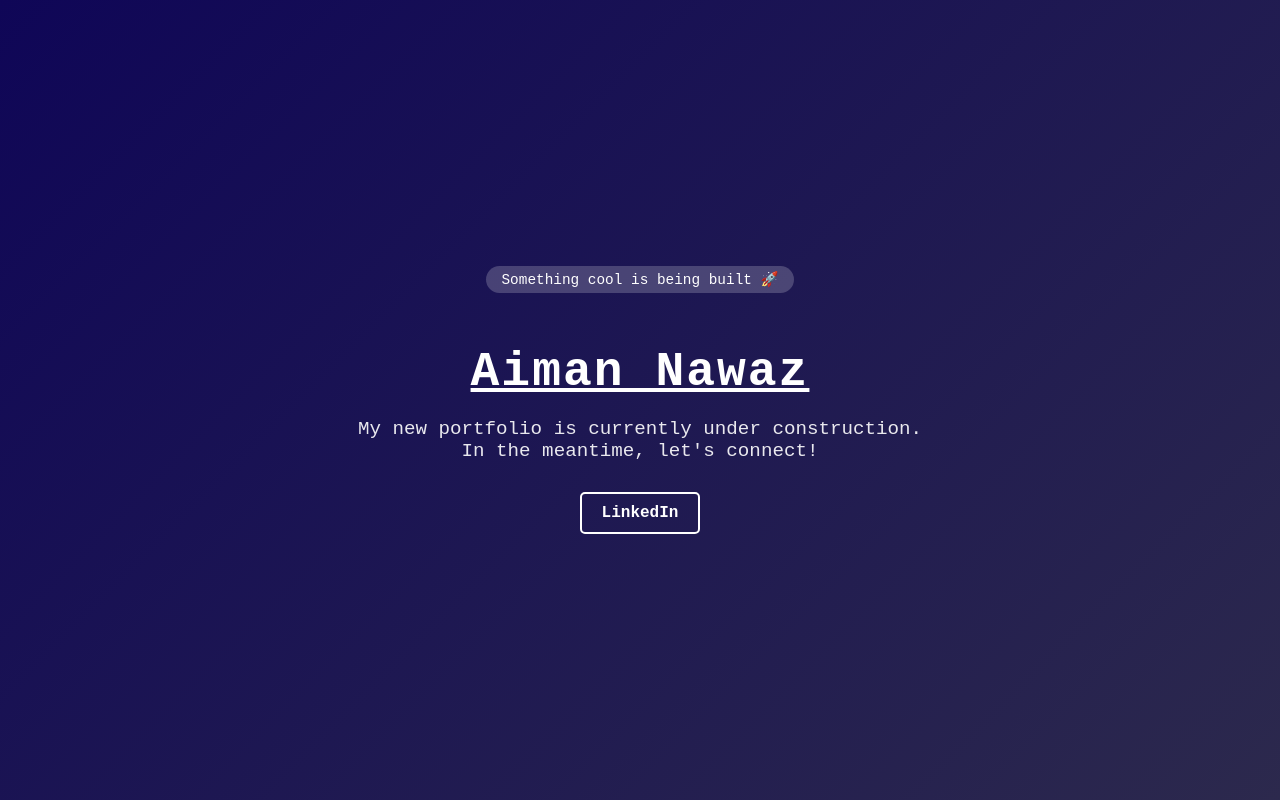
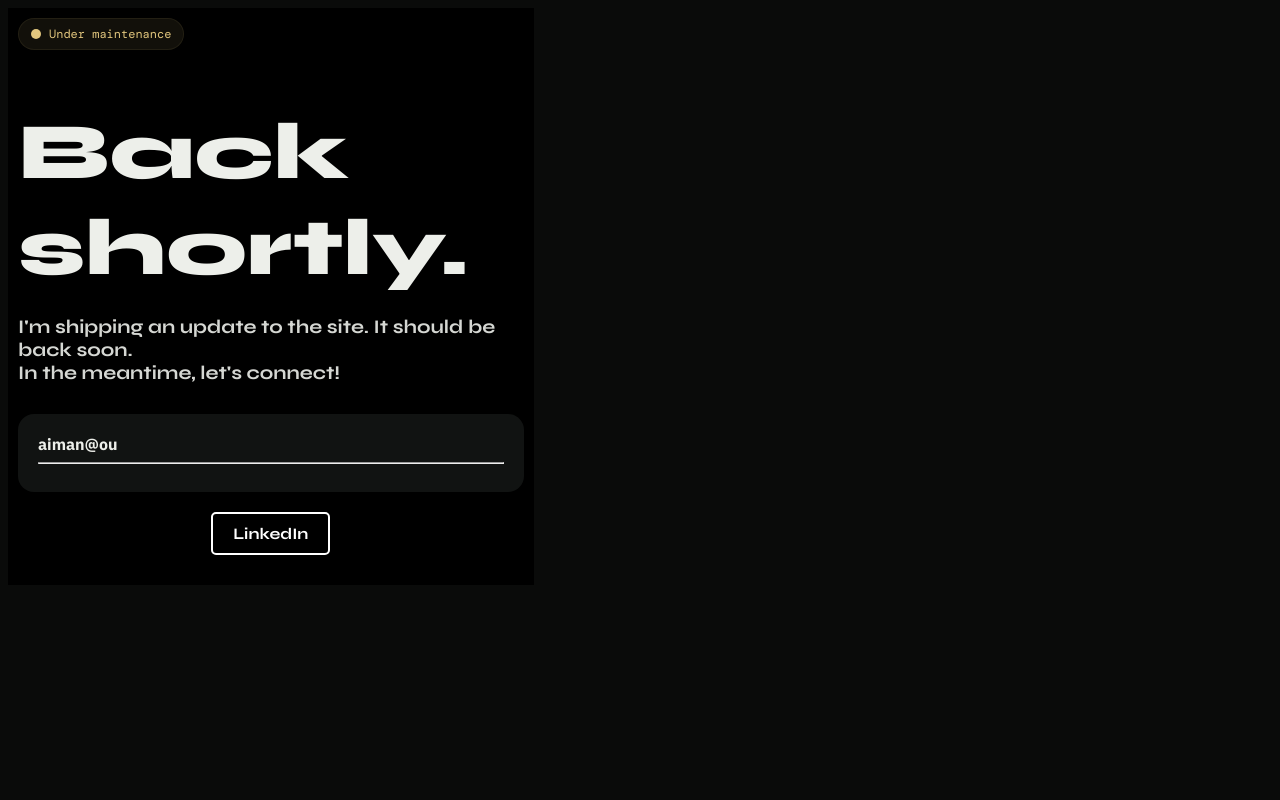
Before and after one commit to aiman-nwz/Digital_Portfolio, a plain HTML site: page maintenance.html in a window 1280 px wide. Drawn offline with nearby package versions, Linux system fonts and the light colour scheme; a web font is replaced by a local one.

Commit message:
Updated index and Maintenance file

```diff
--- a/css/style.css
+++ b/css/style.css
@@ -1,3 +1,117 @@
 /*This is my main CSS file for my digital portfolio. I will be adding
 various styles and layouts to enhance the visual appeal of my portfolio
 website. */
+
+body{
+    font-family: "Syne", sans-serif;
+    font-optical-sizing: auto;
+    font-weight: bold;
+    font-style: normal;
+    background-color: #0A0B0A;
+    color: #EDEFEA;
+}
+
+/* -- The below content is for navigation bar -- */
+nav{
+    position: sticky;
+    top: 0;
+    background-color: #0A0B0A;
+    opacity: 0.8;
+}
+
+/* -- The below content is for background grid design -- */
+.background-design{
+    position: fixed;
+    inset: 0;
+    z-index: -1;
+    pointer-events: none;
+    background-image:
+        radial-gradient(transparent 55%),
+        linear-gradient(to bottom, rgba(255, 255, 255, 0.04) 1px, transparent 1px),
+        linear-gradient(to right, rgba(255, 255, 255, 0.04) 1px, transparent 1px);
+    background-size: 100% 100%, 48px 48px, 48px 48px;
+}
+
+/* -- Below code is for the content box -- */
+.content-box {
+    max-width: 1152px;
+    margin: 0 auto;
+    background-color: #EDEFEA;
+}
+
+/* --The Maintenance Page content is below this -- */
+
+.badge-pill {
+    color: #E3C77E;
+    background: rgba(227,199,126,.08);
+    border: 1px solid rgba(227,199,126,.08);
+    border-radius: 999px;
+    padding: 0 12px;
+    height: 30px;
+    font-family: "DM Mono", monospace;
+    font-weight: 12;
+    font-size: 12px;
+    display: inline-flex;
+    justify-content: center;
+    align-items: center;
+}
+
+.badge-dot {
+    width: 10px;
+    height: 10px;
+    border-radius: 50%;
+    background-color: #E3C77E;
+    margin-right: 8px;
+}
+
+.main-box {
+    padding: 10px;
+    background-color: black;
+    align-items: center;
+    width: 40%;
+
+    right: 50%;
+}
+
+.maintenance-message {
+    font-size: 80px;
+    font-weight: 800;
+    margin-bottom: 10px;
+}
+.message-paragraph {
+    font-size: 1.2rem;
+    opacity: 0.9;
+    margin-bottom: 30px;
+}
+
+.maintenance-terminal{
+    background-color: #111312;
+    border: 1px;
+    border-radius: 16px;
+    padding: 20px;
+    font-family: "IBM Plex Sans", sans-serif;
+    font-optical-sizing: auto;
+    font-weight: <weight>;
+    font-style: normal;
+    font-variation-settings:
+            "wdth" 100;
+}
+
+.links {
+    display: flex;
+    justify-content: center;
+    gap: 20px;
+    padding: 20px;
+}
+.btn {
+    text-decoration: none;
+    color: white;
+    border: 2px solid white;
+    padding: 10px 20px;
+    border-radius: 5px;
+    transition: all 0.3s ease;
+    font-weight: bold;
+}
+.btn:hover {
+    color: #6c5ce7;
+}
--- a/maintenance.html
+++ b/maintenance.html
@@ -4,70 +4,58 @@
     <meta charset="UTF-8">
     <meta name="viewport" content="width=device-width, initial-scale=1.0">
     <title>Aiman's Portfolio | Coming Soon</title>
-    <link rel= 'icon' type="image/x-icon" href="images/favicon.ico">
-    <style>
-        body {
-            margin: 0;
-            padding: 0;
-            font-family: 'DM Mono', monospace;
-            background: linear-gradient(135deg, #0f0657 0%, #2c294d 100%);
-            color: white;
-            height: 100vh;
-            display: flex;
-            justify-content: center;
-            align-items: center;
-            text-align: center;
-        }
-        .container {
-            padding: 20px;
-        }
-        h1 {
-            font-size: 3rem;
-            margin-bottom: 10px;
-            letter-spacing: 2px;
-        }
-        p {
-            font-size: 1.2rem;
-            opacity: 0.9;
-            margin-bottom: 30px;
-        }
-        .links {
-            display: flex;
-            justify-content: center;
-            gap: 20px;
-        }
-        .btn {
-            text-decoration: none;
-            color: white;
-            border: 2px solid white;
-            padding: 10px 20px;
-            border-radius: 5px;
-            transition: all 0.3s ease;
-            font-weight: bold;
-        }
-        .btn:hover {
-            background: white;
-            color: #6c5ce7;
-        }
-        .badge {
-            background: rgba(255, 255, 255, 0.2);
-            padding: 5px 15px;
-            border-radius: 20px;
-            font-size: 0.9rem;
-            margin-bottom: 20px;
-            display: inline-block;
-        }
-    </style>
+
+    <!-- Link to the CSS file -->
+    <link rel="stylesheet" href="css/style.css">
+
+    <!-- Link to the favicon -->
+    <link rel="icon" type="image/x-icon" href="images/favicon.ico">
+
+    <!-- Link to the Google Fonts (Syne)-->
+    <link rel="preconnect" href="https://fonts.googleapis.com">
+    <link rel="preconnect" href="https://fonts.gstatic.com" crossorigin>
+    <link href="https://fonts.googleapis.com/css2?family=Syne:wght@400..800&display=swap" rel="stylesheet">
+
+    <link rel="preconnect" href="https://fonts.googleapis.com">
+    <link rel="preconnect" href="https://fonts.gstatic.com" crossorigin>
+    <link href="https://fonts.googleapis.com/css2?family=DM+Mono:ital,wght@0,300;0,400;0,500;1,300;1,400;1,500&family=Syne:wght@400..800&display=swap" rel="stylesheet">
+
+    <link rel="preconnect" href="https://fonts.googleapis.com">
+    <link rel="preconnect" href="https://fonts.gstatic.com" crossorigin>
+    <link href="https://fonts.googleapis.com/css2?family=IBM+Plex+Sans:ital,wght@0,100..700;1,100..700&display=swap" rel="stylesheet">
+
 </head>
+
+<!---->
 <body>
-    <div class="container">
-        <div class="badge">Something cool is being built 🚀</div>
-        <h1><u>Aiman Nawaz</u></h1>
-        <p>My new portfolio is currently under construction.<br>In the meantime, let's connect!</p>
+
+    <div class="main-box">
+        <div class="background-design">
+            <!--This includes the background design-->
+        </div>
+
+        <div class="badge-pill">
+            <span class="badge-dot"></span>
+            Under maintenance
+        </div>
+
+        <div class="message-card">
+            <h1 class="maintenance-message">Back shortly.</h1>
+            <p class="message-paragraph">I'm shipping an update to the site. It should be back soon.<br>In the meantime, let's connect!</p>
+        </div>
+
+        <div class="maintenance-terminal">
+            aiman@ou<hr>
+
+
+
+        </div>
 
         <div class="links">
             <a href="https://linkedin.com/in/aiman-nwz" class="btn">LinkedIn</a>
         </div>
     </div>
+
 </body>
+
 </html>
```
Also changed, not shown: index.html (+37 -1 lines), 1 other file.
